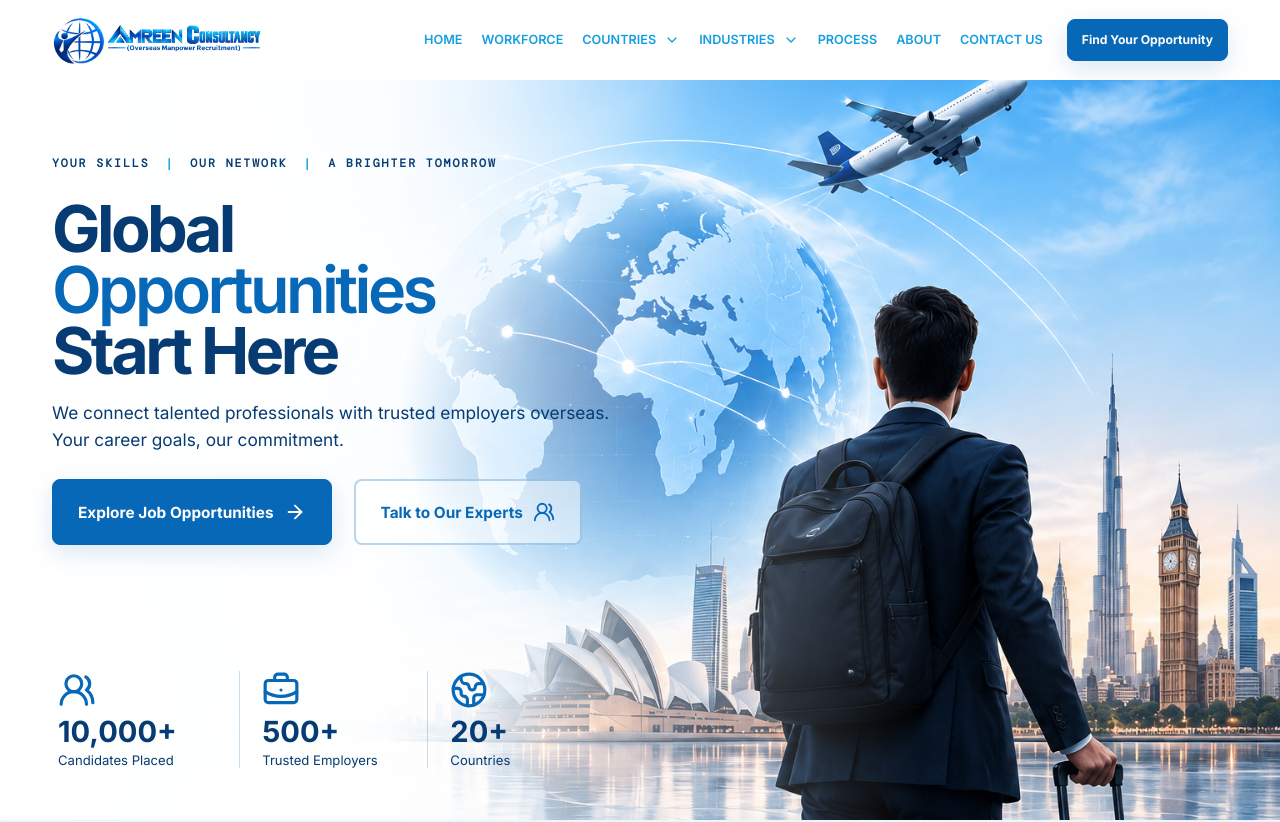
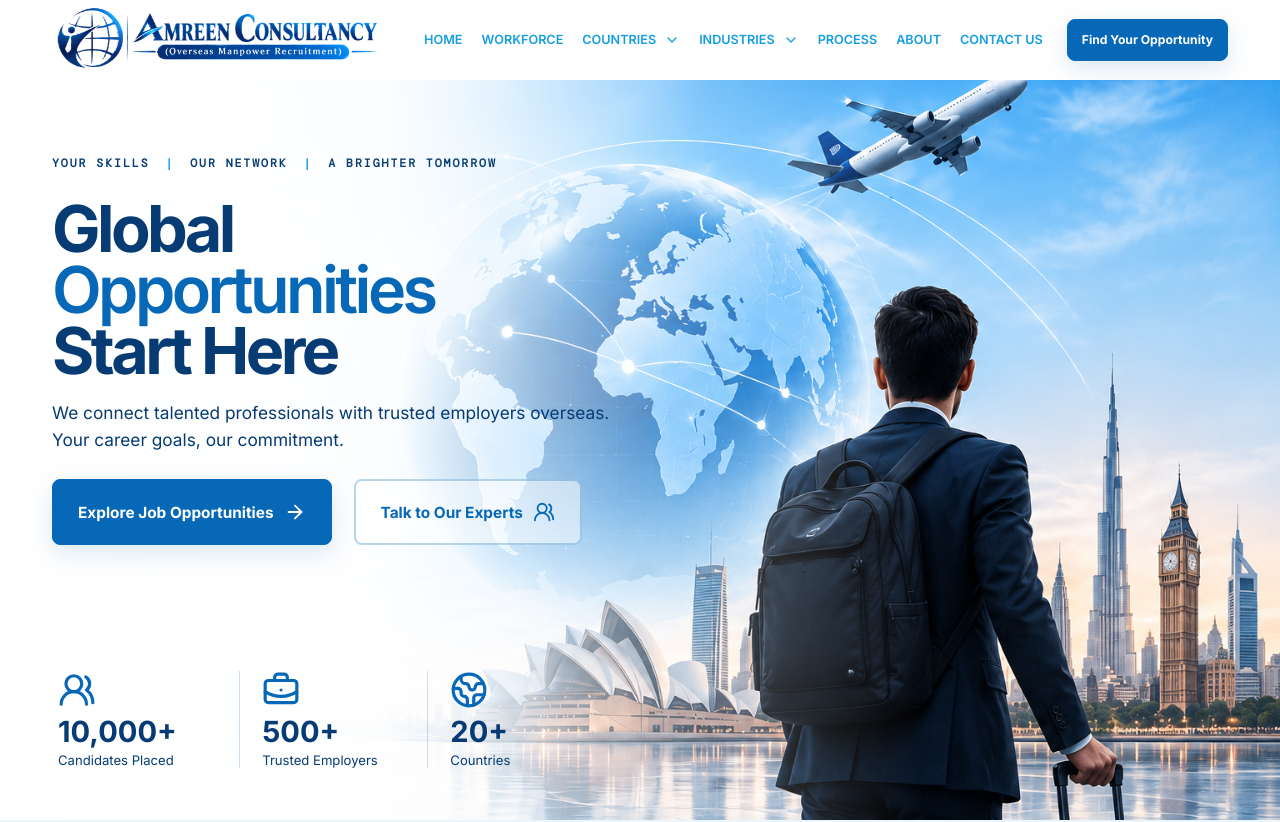
Before and after one commit to ARC-Stack-WebStudio/Amreen-Consultancy, a React (Create React App) app: page / in a window 1280 px wide. Shown: the top 822 px of the page. Built offline with nearby package versions, Linux system fonts and the light colour scheme; a web font is replaced by a local one.

Commit message:
New Commit new img added

```diff
--- a/src/components/Brand.jsx
+++ b/src/components/Brand.jsx
@@ -21,7 +21,7 @@
 
 
 
-import headerLogo from '../assets/Logo/AMREEN Logo.png';
+import headerLogo from '../assets/Logo/New Pro Logo.png';
 import headerLogoWhite from '../assets/Logo/AMREEN Logo White.png';
 
 import headerIcon from '../assets/Logo/Amreen Icon.png';
@@ -30,13 +30,9 @@ import headerIconWhite from '../assets/Logo/Amreen Icon White.png';
 export default function Brand({ light = false }) {
   return (
     <div className={`brand ${light ? 'brand-light' : ''}`}>
-      <img
-        src={light ? headerIconWhite : headerIcon}
-        alt="AMREEN CONSULTANCY - Overseas Recruitment Icon"
-      />
 
       <img
-        src={light ? headerLogoWhite : headerLogo}
+        src={ headerLogo}
         alt="AMREEN CONSULTANCY - Overseas Recruitment Logo"
       />
     </div>
--- a/src/components/Header.jsx
+++ b/src/components/Header.jsx
@@ -42,7 +42,8 @@ export default function Header({ page, navigate }) {
 	};
 
 	return (
-		<header className={`site-header ${scrolled ? 'is-scrolled' : ''}`}>
+		// <header className={`site-header ${scrolled ? 'is-scrolled' : ''}`}>
+		<header className={`site-header ${scrolled }`}>
 			<div className="container">
 				<div className="header-inner">
 					<button className="brand-button" onClick={() => go('home')}>
--- a/src/styles/global.css
+++ b/src/styles/global.css
@@ -180,7 +180,7 @@ h2 em {
 .brand {
   width: 220px;
   max-width: 100%;
-  height: 52px;
+  height: 110px;
   flex: 0 0 auto;
   display: flex;
   align-items: center;
```
Also changed, not shown: src/assets/Logo/AMREEN Logo.png, src/assets/Logo/New Pro Logo.png (added).
